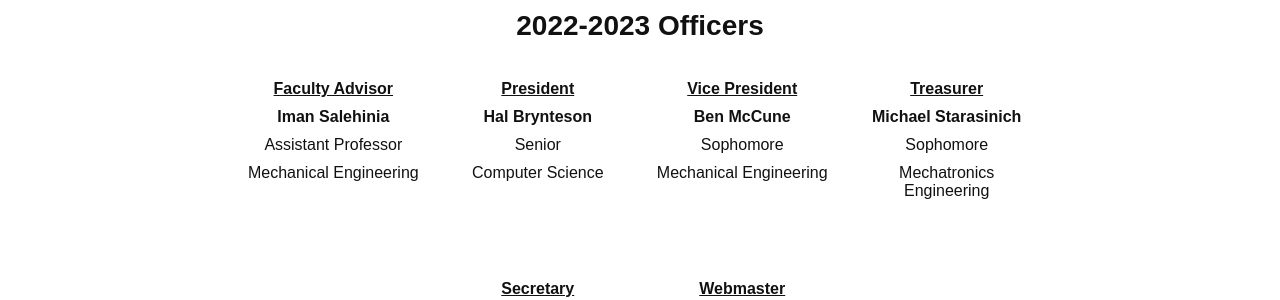
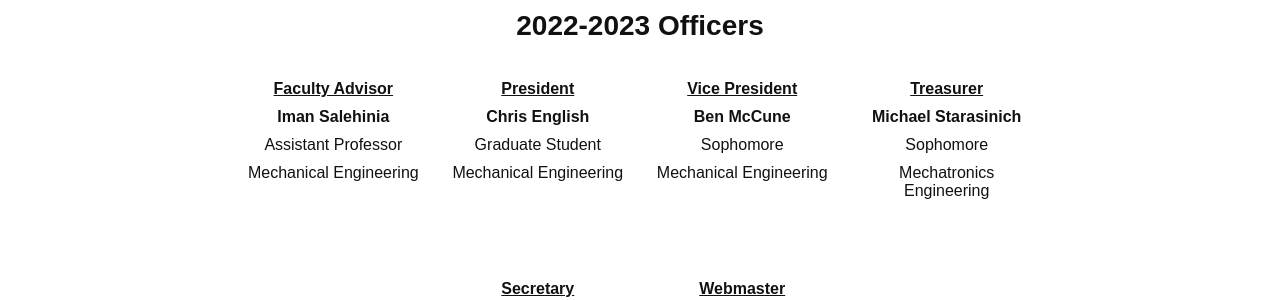
Before and after one commit to NIURoverTeam/niurover-website, a Jekyll site: the page built from _about/leadership.md, in a window 1280 px wide. Shown: the part 222-522 px from the top of the page. Built offline with Jekyll 4.4.1, drawn with Linux system fonts in a browser that asks for light colours.

Commit message:
Update leadership.md

```diff
--- a/_about/leadership.md
+++ b/_about/leadership.md
@@ -10,9 +10,9 @@ liprofile: true
   * Assistant Professor
   * Mechanical Engineering
 * **<u>President</u>**
-  * **Hal Brynteson**
-  * Senior
-  * Computer Science
+  * **Chris English**
+  * Graduate Student
+  * Mechanical Engineering
 * **<u>Vice President</u>**
   * **Ben McCune**
   * Sophomore
```
